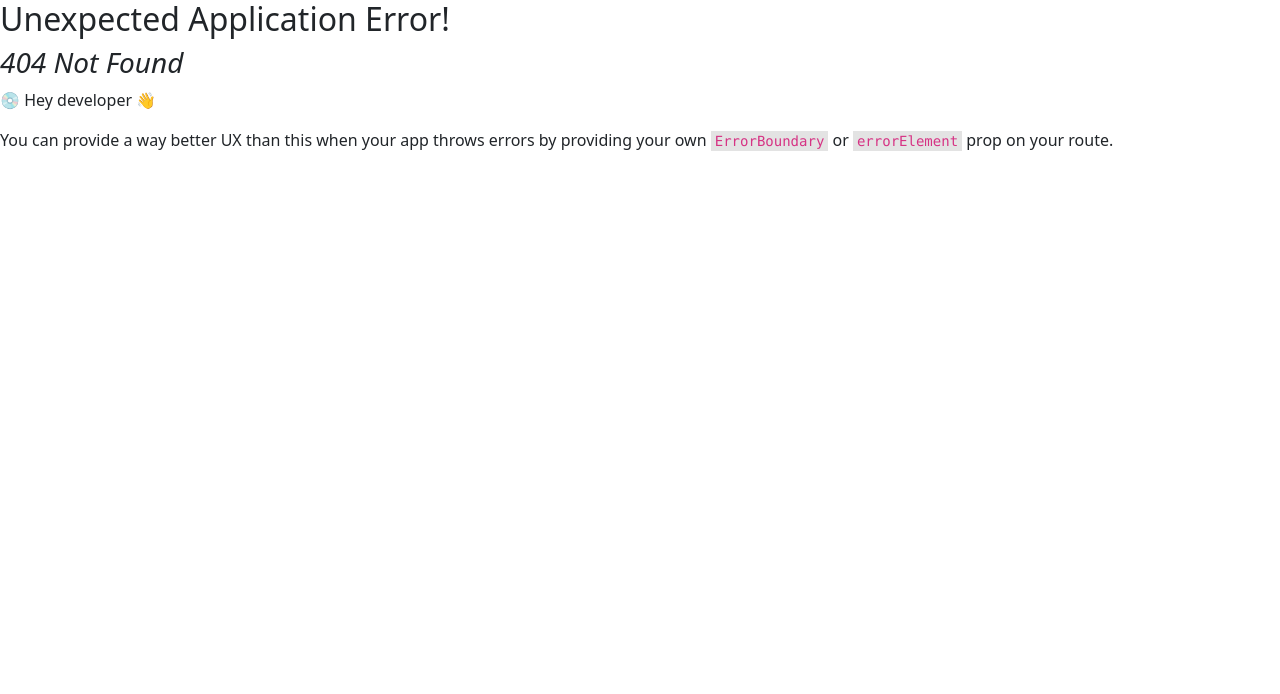
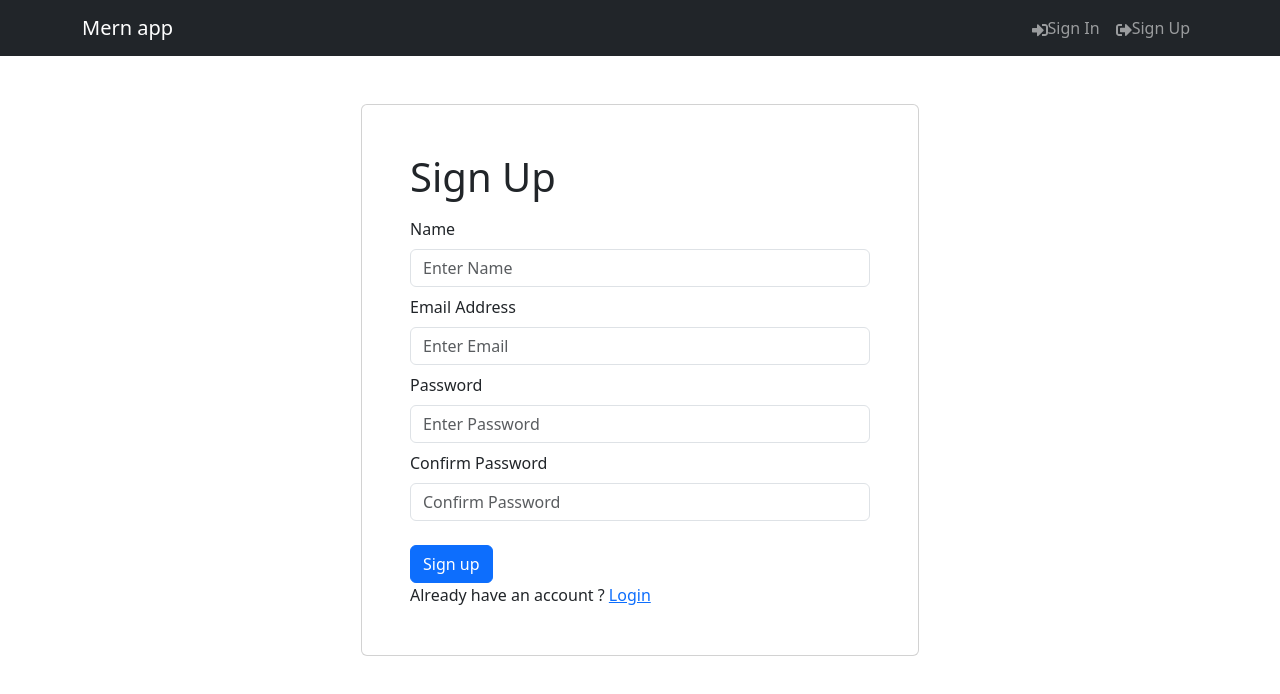
Before and after one commit to irinamihai150/mern-auth, a React (Vite) app in the folder frontend/: page /register in a window 1280 px wide. Before the commit this address had no page. Shown: the top 694 px of the page. Built offline with nearby package versions, Linux system fonts and the light colour scheme.

Commit message:
add signup componenent

```diff
--- a/frontend/src/main.jsx
+++ b/frontend/src/main.jsx
@@ -10,12 +10,14 @@
 import "bootstrap/dist/css/bootstrap.min.css"
 import HomeScreen from "./screens/HomeScreen.jsx"
 import LoginScreen from "./screens/LoginScreen.jsx"
+import RegisterScreen from "./screens/RegisterScreen.jsx"
 
 const router = createBrowserRouter(
 	createRoutesFromElements(
 		<Route path='/' element={<App />}>
 			<Route index={true} path='/' element={<HomeScreen />}></Route>
 			<Route path='/login' element={<LoginScreen />}></Route>
+			<Route path='/register' element={<RegisterScreen />}></Route>
 		</Route>
 	)
 )
--- /dev/null
+++ b/frontend/src/screens/RegisterScreen.jsx
@@ -0,0 +1,70 @@
+import React, { useState } from "react"
+import { Link } from "react-router-dom"
+import { Form, Button, Row, Col } from "react-bootstrap"
+import FormContainer from "../components/FormContainer"
+
+const RegisterScreen = () => {
+	const [name, setName] = useState("")
+	const [email, setEmail] = useState("")
+	const [password, setPassword] = useState("")
+	const [confirmPassword, setConfirmPassword] = useState("")
+
+	const submitHandler = async (e) => {
+		e.preventDefault()
+		console.log("submit")
+	}
+	return (
+		<FormContainer>
+			<h1>Sign Up</h1>
+
+			<Form onSubmit={submitHandler}>
+				<Form.Group className='my-2' controlId='name'>
+					<Form.Label> Name</Form.Label>
+					<Form.Control
+						type='text'
+						placeholder='Enter Name'
+						value={name}
+						onChange={(e) => setName(e.target.value)}
+					></Form.Control>
+				</Form.Group>
+				<Form.Group className='my-2' controlId='email'>
+					<Form.Label> Email Address</Form.Label>
+					<Form.Control
+						type='email'
+						placeholder='Enter Email'
+						value={email}
+						onChange={(e) => setEmail(e.target.value)}
+					></Form.Control>
+				</Form.Group>
+				<Form.Group className='my-2' controlId='password'>
+					<Form.Label> Password</Form.Label>
+					<Form.Control
+						type='password'
+						placeholder='Enter Password'
+						value={password}
+						onChange={(e) => setPassword(e.target.value)}
+					></Form.Control>
+				</Form.Group>
+				<Form.Group className='my-2' controlId='confirmPassword'>
+					<Form.Label> Confirm Password</Form.Label>
+					<Form.Control
+						type='password'
+						placeholder='Confirm Password'
+						value={confirmPassword}
+						onChange={(e) => setConfirmPassword(e.target.value)}
+					></Form.Control>
+				</Form.Group>
+				<Button type='submit' variant='primary' className='mt-3'>
+					Sign up
+				</Button>
+				<Row>
+					<Col>
+						Already have an account ? <Link to='./login'>Login</Link>
+					</Col>
+				</Row>
+			</Form>
+		</FormContainer>
+	)
+}
+
+export default RegisterScreen
```
